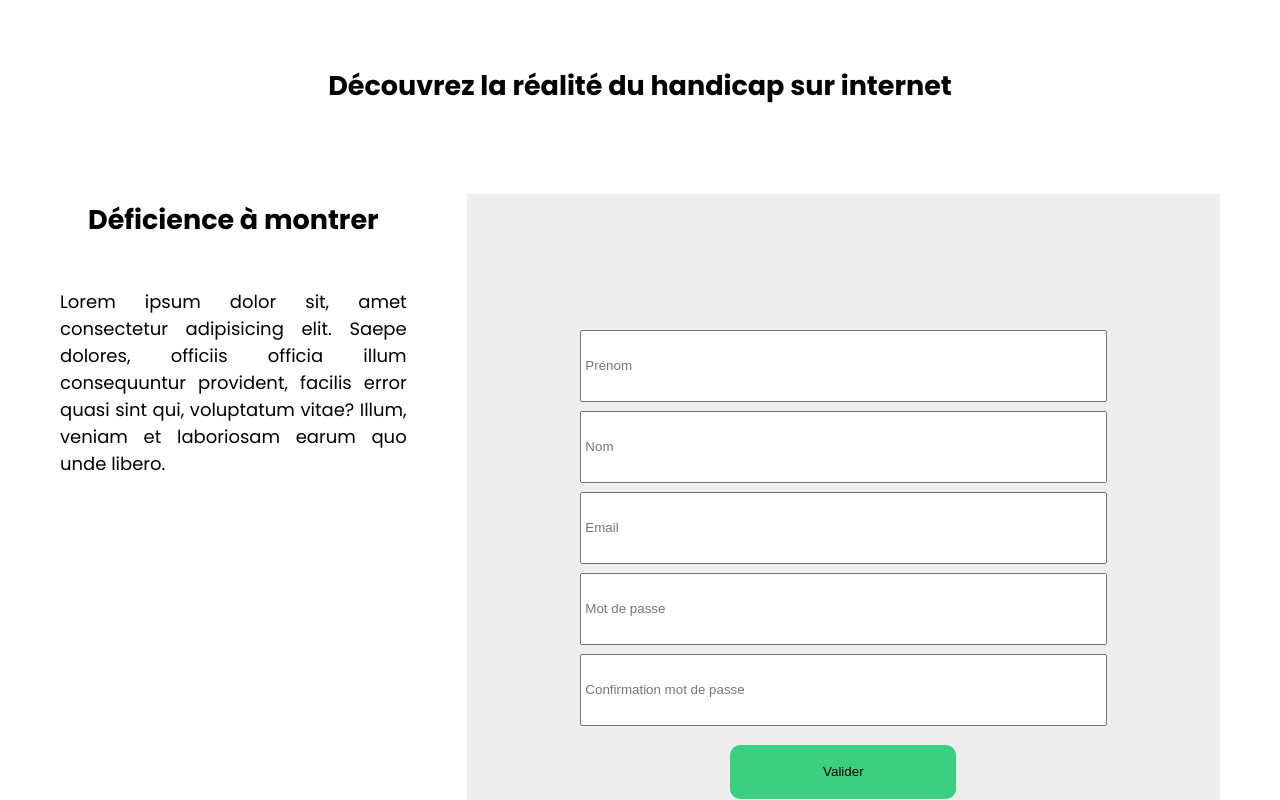
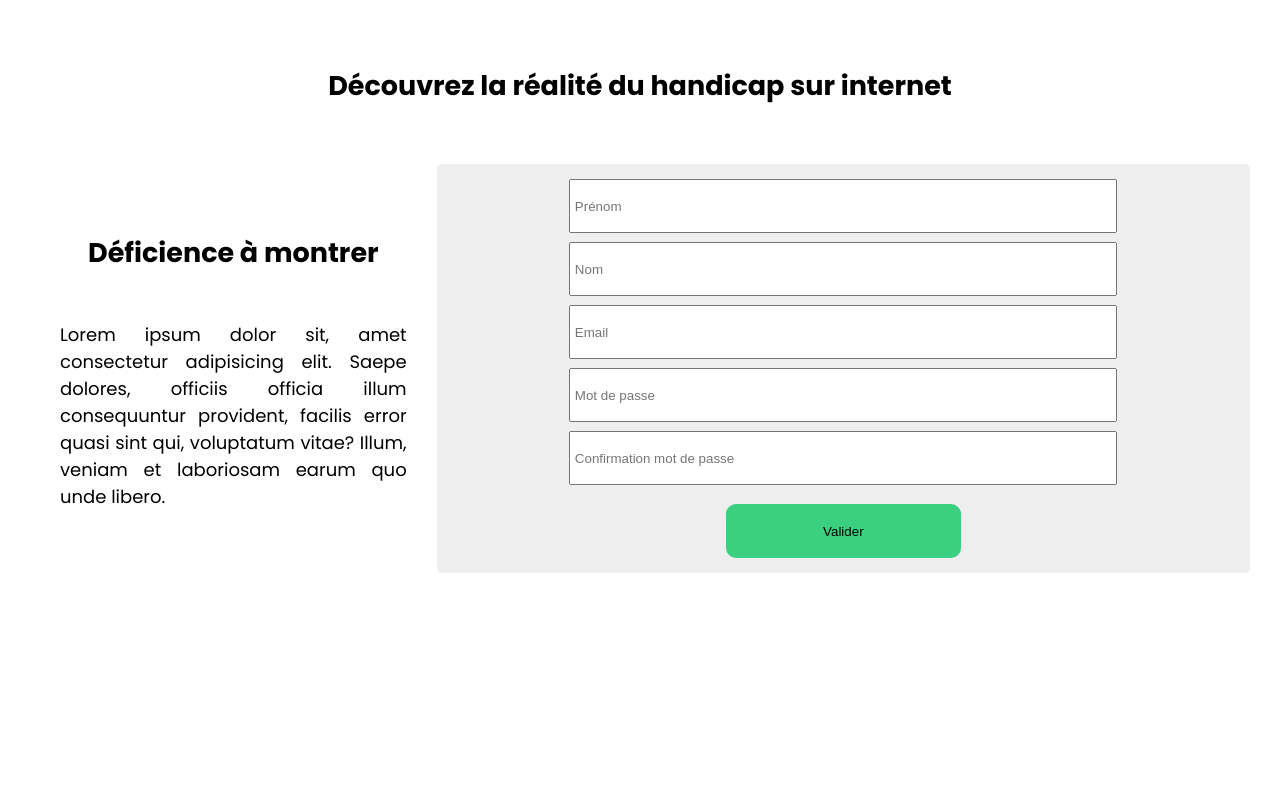
Before and after one commit to julien44830/equityweb, a React (Vite) app in the folder client/: page /formpage in a window 1280 px wide. Shown: the top 800 px of the page. Built offline with nearby package versions, Linux system fonts and the light colour scheme.

Commit message:
fixing sizes

```diff
--- a/client/src/styles/globals.css
+++ b/client/src/styles/globals.css
@@ -131,12 +131,14 @@ h4 {
     gap: 40px;
     text-align: center;
     margin: 30px;
+    max-height: 100vh;
 }
 
 .template-form{
     display: grid;
     grid-template-columns: 1fr 2fr;
-    height: 100vh;
+    align-items: center;
+    max-height: 65vh;
 }
 
 .text{
@@ -148,17 +150,18 @@ h4 {
 
 
 .form {
+    max-height:65vh;
     display: flex;
     flex-direction: column;
     align-items: center;
     justify-content: center;
     gap: 0.5rem;
     background-color: rgba(197, 193, 195, 0.27);
-    /* padding: 20px; */
-    margin: 30px;
+    border-radius: 5px;
+    padding: 15px;
 
     & input {
-        height: 4rem;
+        height: 3rem;
         width: 70%;
     }
 
```
